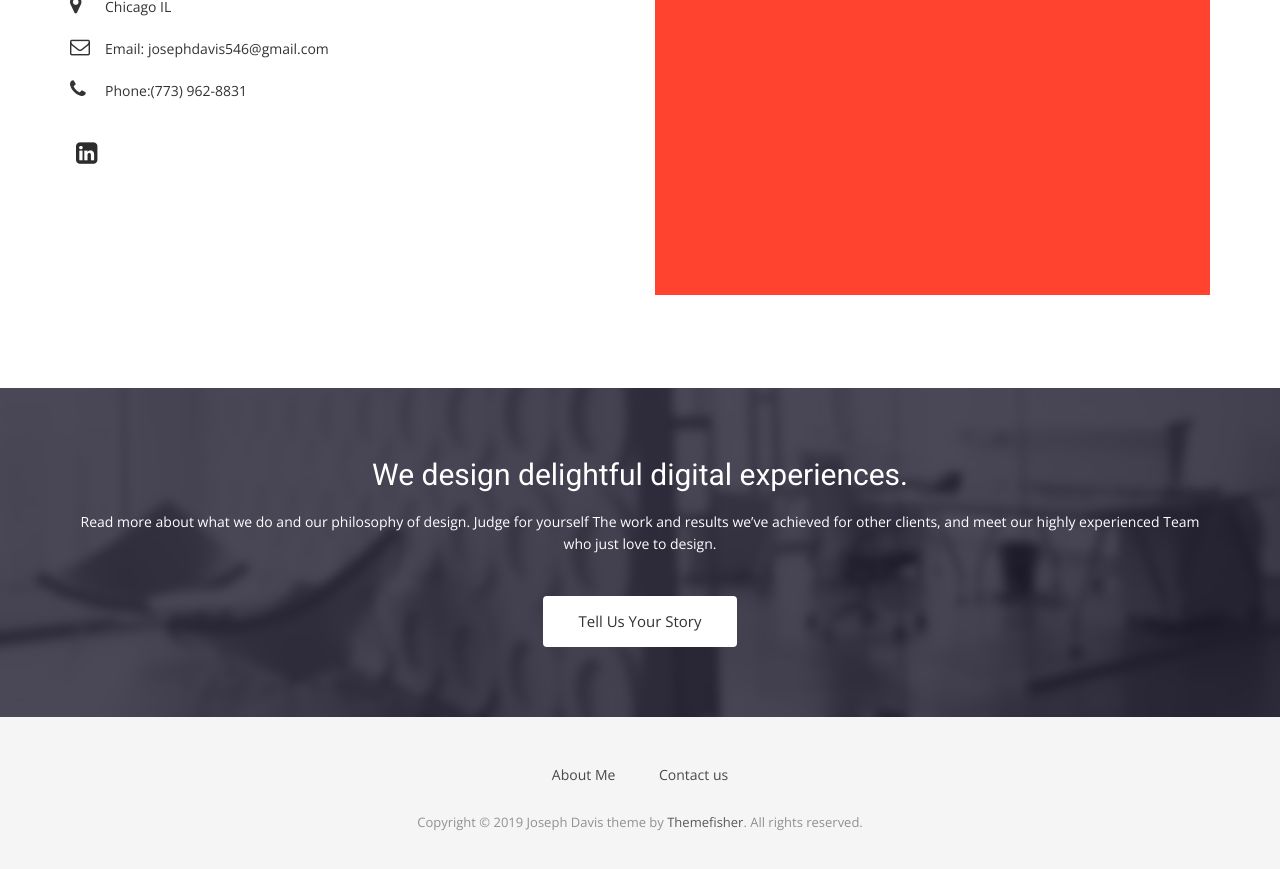
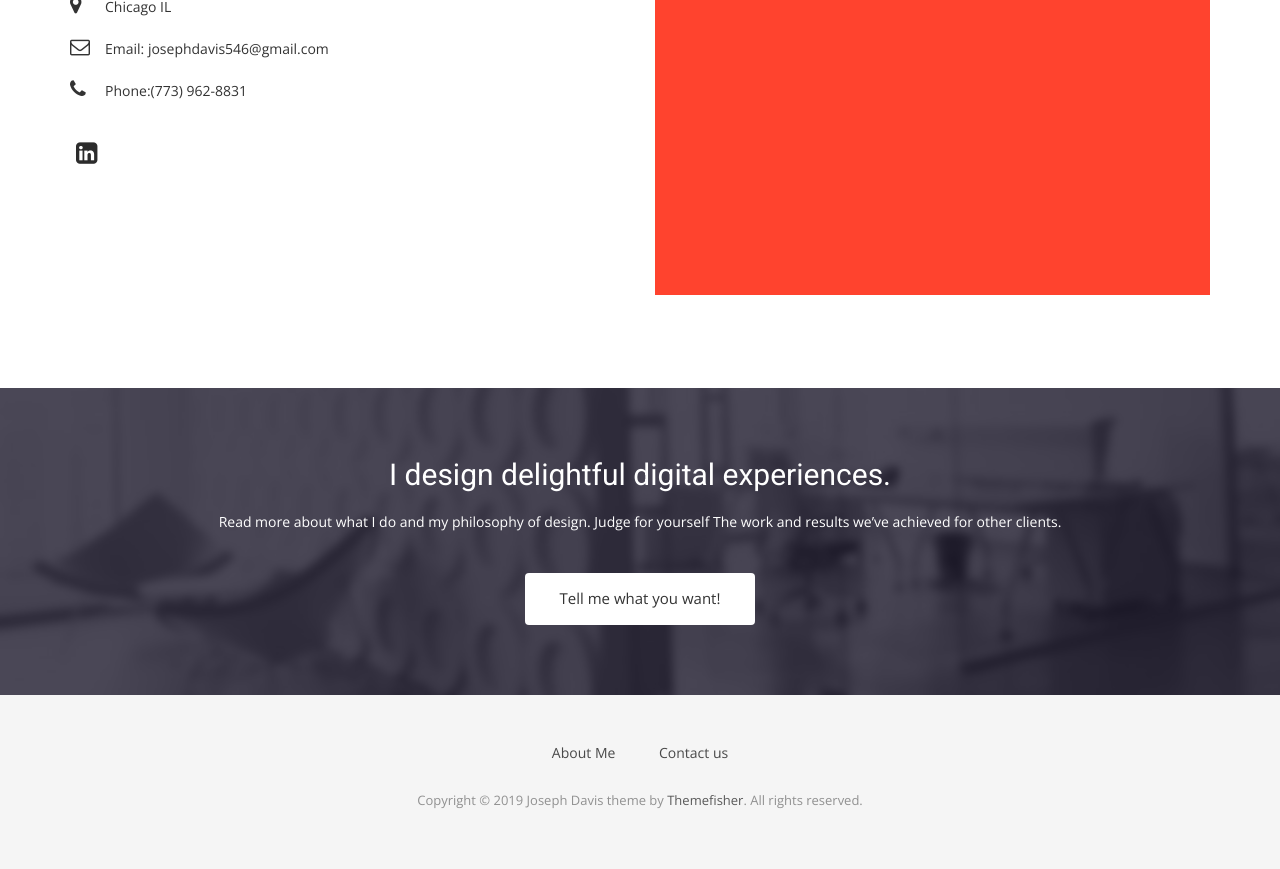
Before and after one commit to jDavis546/JosephDavisPortfolio, a Jekyll site: the page built from thanks.html, in a window 1280 px wide and 900 px high, scrolled down 789 px. Shown: the top 869 px of the window. Built offline with Jekyll 4.4.1, drawn with Linux system fonts in a browser that asks for light colours; nearby versions of some CDN libraries; some web fonts are replaced; comment, search, counter and statistics services are not loaded.

```diff
--- a/thanks.html
+++ b/thanks.html
@@ -27,16 +27,4 @@ title: Great web agency - Contact
           </div>
         </section>
         <!-- Call to action Start -->
-        <section id="call-to-action">
-          <div class="container">
-            <div class="row">
-              <div class="col-md-12">
-                <div class="block">
-                  <h2>We design delightful digital experiences.</h2>
-                  <p>Read more about what we do and our philosophy of design. Judge for yourself The work and results we’ve achieved for other clients, and meet our highly experienced Team who just love to design.</p>
-                  <a class="btn btn-default btn-call-to-action" href="#" >Tell Us Your Story</a>
-                </div>
-              </div>
-            </div>
-          </div>
-        </section>
+        {% include call-to-action.html %}
```
Also changed, not shown: portfolio.html (+1 -13 lines).
